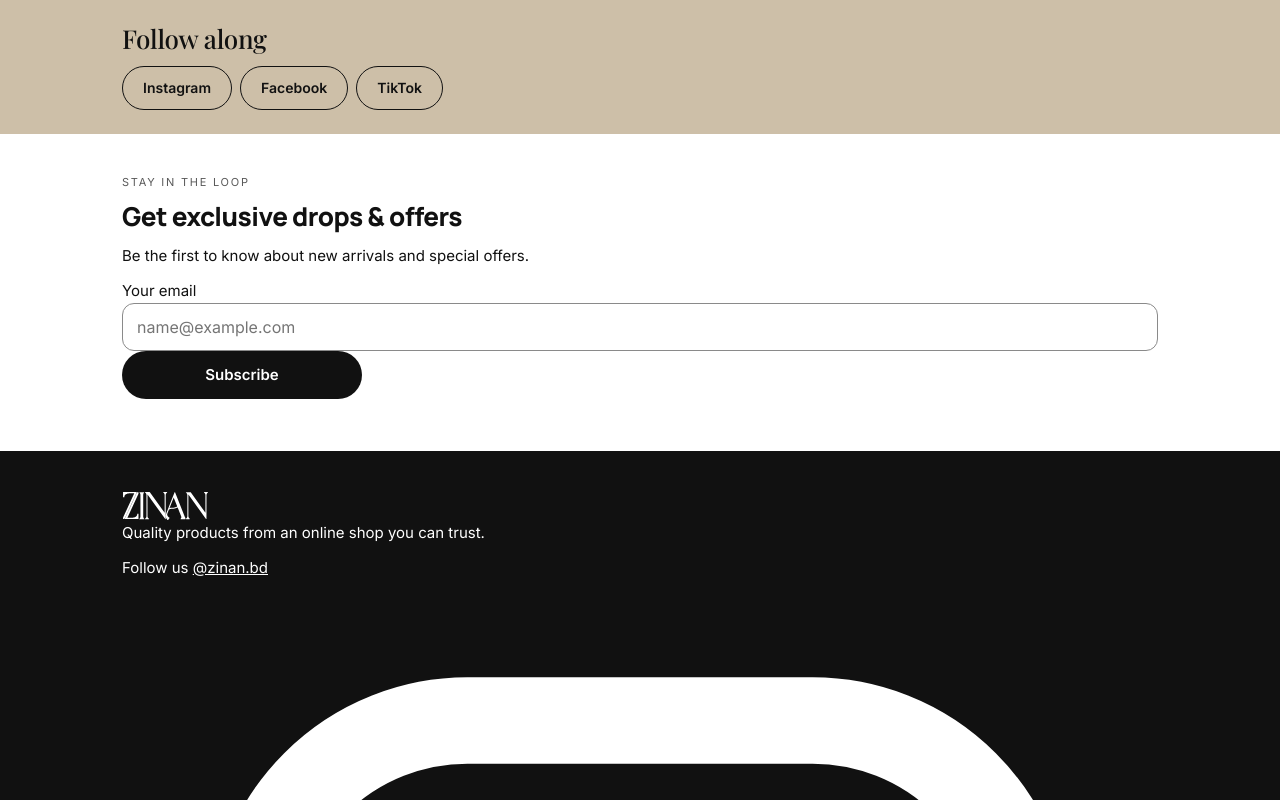
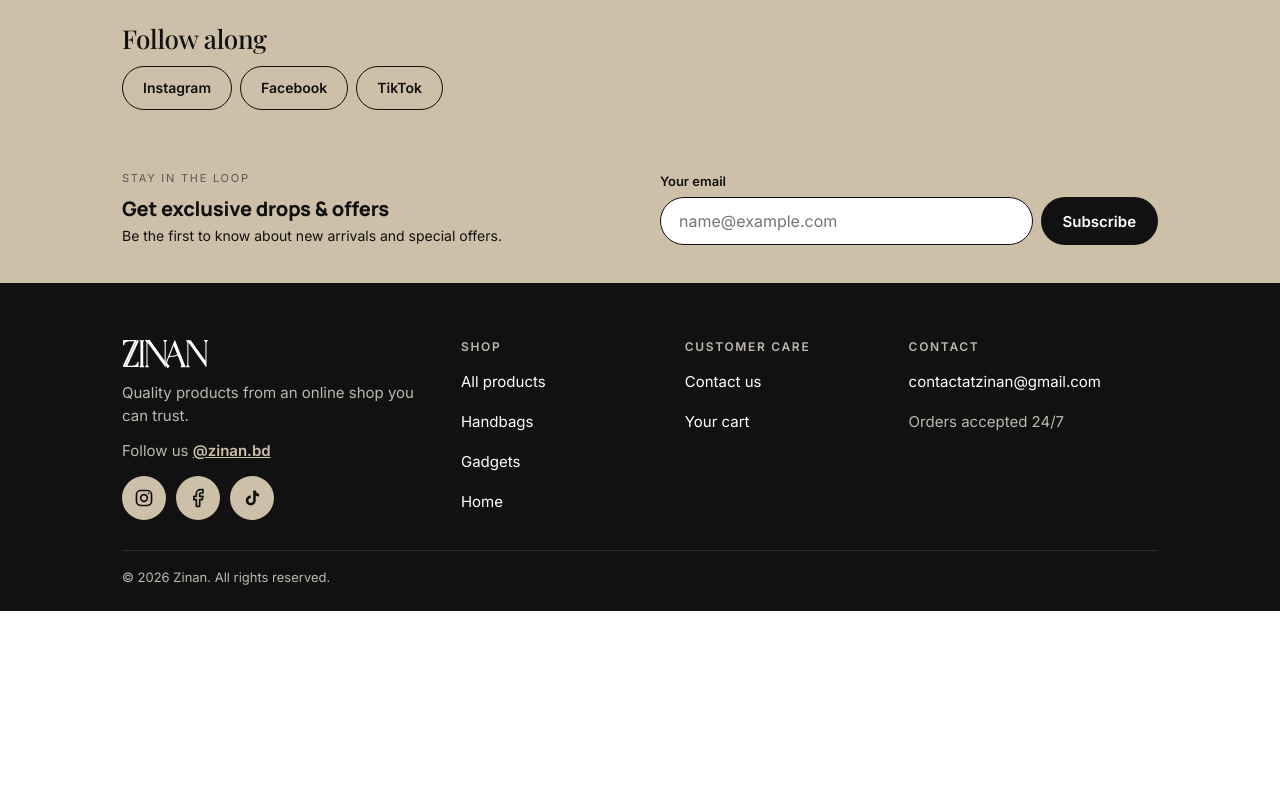
Before and after one commit to zinan32/zinan-shop, a plain HTML site: page index.html in a window 1280 px wide. Shown: the part 2480-3280 px from the top of the page. After the commit the page ends 3091 px from the top, so only its background shows below. Drawn offline with nearby package versions, Linux system fonts and the light colour scheme; no server answers.

Commit message:
Update styles.css

```diff
--- a/css/styles.css
+++ b/css/styles.css
@@ -205,3 +205,47 @@ h2 { font-size: 20px; line-height: 1.2; }
 .foot-social { display: flex; flex-wrap: wrap; gap: 4px 20px; margin: 8px 0 12px; }
 .foot-social a { display: inline-flex; align-items: center; min-height: 44px; }
 /* ===== SECTION 15: CARD SHADOWS + FOOTER LINKS · END ===== */
+
+/* ===== SECTION 16: NEWSLETTER STRIP + FOOTER · START =====
+   Paste at the very bottom of css/styles.css (below Section 15). */
+:root { --foot-line: #2C2C2C; }
+
+/* newsletter strip (light sand, contrasts with the dark footer) */
+.nl-strip { background: var(--sand); padding: 28px 0; }
+.nl { display: grid; gap: 16px; }
+.nl h2 { font: 800 20px/1.2 var(--head); letter-spacing: -0.01em; margin: 0 0 4px; }
+.nl-text { margin: 0; font-size: 14px; }
+.nl label { display: block; font-weight: 600; font-size: 13px; margin-bottom: 6px; }
+.nl-row { display: flex; gap: 8px; }
+.nl-row .input { flex: 1; min-width: 0; border-radius: 999px; padding: 0 18px; border-color: var(--ink); }
+.nl-row .btn { width: auto; min-width: 116px; padding: 0 22px; }
+.nl-status { margin: 8px 0 0; font-size: 13px; font-weight: 600; }
+.nl-status:empty { display: none; }
+
+/* footer */
+.sitefoot { padding: 40px 0 20px; }
+.foot-grid { display: grid; grid-template-columns: 1fr 1fr; gap: 28px 20px; }
+.foot-brand, .foot-contact { grid-column: 1 / -1; }
+.foot-logo { height: 30px; width: auto; }
+.foot-about { color: var(--on-dark-muted); max-width: 34ch; margin: 12px 0; }
+.foot-handle { margin: 0 0 14px; color: var(--on-dark-muted); }
+.foot-handle a { color: var(--sand); font-weight: 600; }
+.foot-icons { display: flex; gap: 10px; }
+.soc-ic { width: 44px; height: 44px; border-radius: 50%; background: var(--sand); color: var(--ink) !important; display: grid; place-items: center; text-decoration: none; }
+.soc-ic svg { width: 20px; height: 20px; }
+.foot-col h3 { font: 600 12px var(--body); letter-spacing: .14em; text-transform: uppercase; color: var(--on-dark-muted); margin: 0 0 8px; }
+.foot-col ul { list-style: none; margin: 0; padding: 0; }
+.foot-col li { margin: 0; }
+.foot-col a, .foot-col li > span { display: inline-flex; align-items: center; min-height: 40px; text-decoration: none; }
+.foot-col a:hover { text-decoration: underline; }
+.foot-bottom { display: flex; flex-wrap: wrap; justify-content: space-between; gap: 8px 20px; margin-top: 28px; padding-top: 16px; border-top: 1px solid var(--foot-line); }
+.foot-legal { display: flex; gap: 20px; font-size: 13px; }
+
+@media (min-width: 760px) {
+  .nl-strip { padding: 36px 0; }
+  .nl { grid-template-columns: 1fr 1fr; align-items: center; gap: 40px; }
+  .sitefoot { padding: 56px 0 24px; }
+  .foot-grid { grid-template-columns: 1.6fr 1fr 1fr 1.3fr; gap: 32px; }
+  .foot-brand, .foot-contact { grid-column: auto; }
+}
+/* ===== SECTION 16: NEWSLETTER STRIP + FOOTER · END ===== */
```
